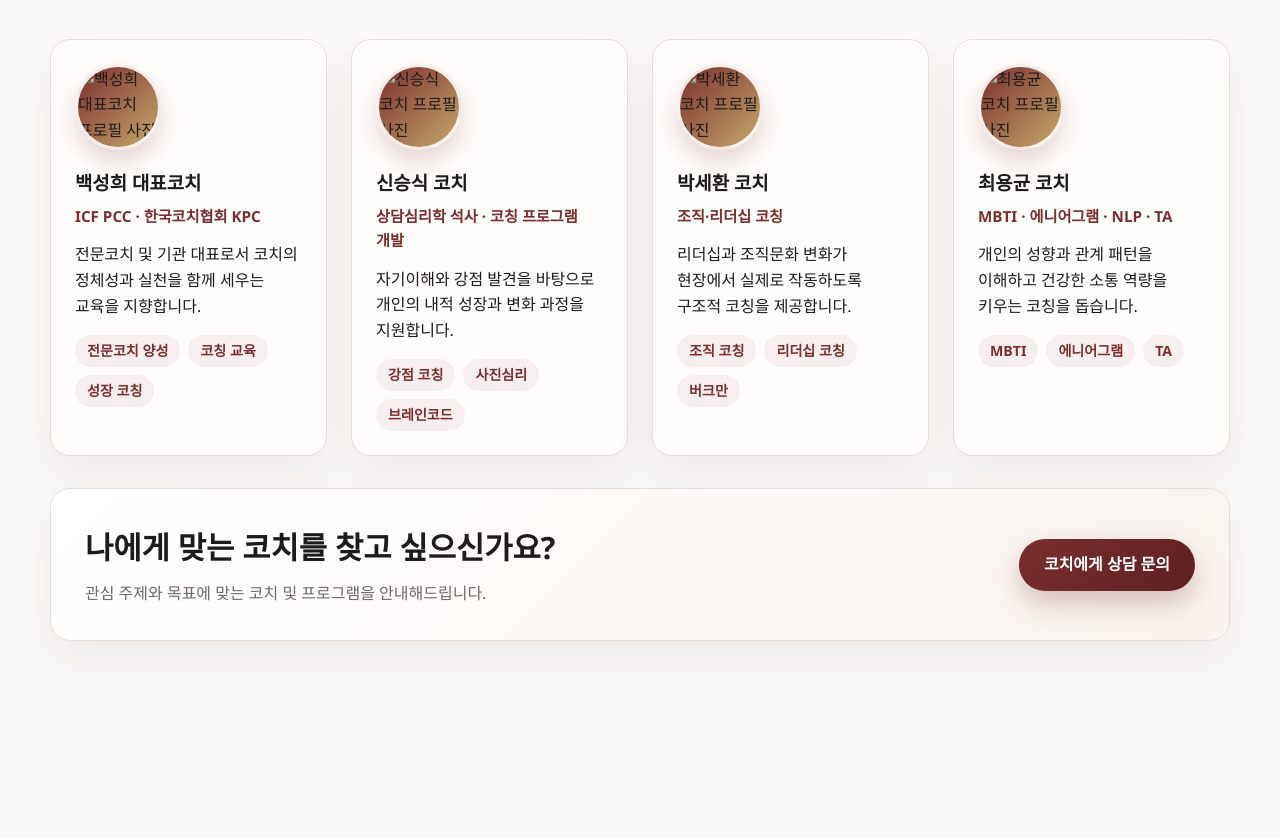
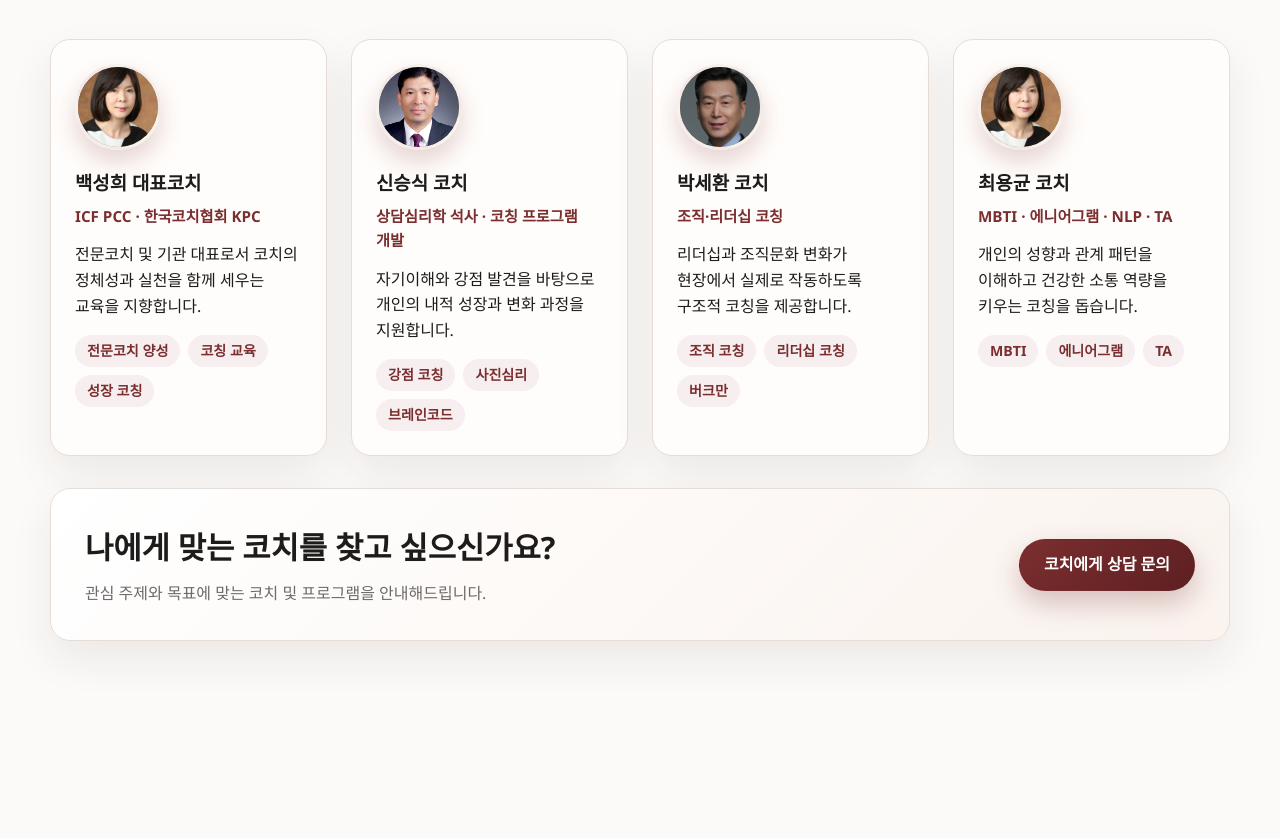
Before and after one commit to shincoach99/miraecoaching, a plain HTML site: page index.html in a window 1280 px wide. Shown: the part 2228-3066 px from the top of the page. Drawn offline with Linux system fonts and the light colour scheme.

Commit message:
Update image paths for coach profile pictures

```diff
--- a/index.html
+++ b/index.html
@@ -426,28 +426,28 @@
         </div>
         <div class="grid coach-grid">
           <article class="card coach-card reveal" data-name="백성희 대표코치" data-role="ICF PCC / 한국코치협회 KPC / 전문코치 및 기관 대표" data-intro="전문코치 양성과 코칭문화 확산을 위해 활동하며, 코치로서의 정체성과 실천을 함께 세우는 교육을 지향합니다." data-specialty="전문코치 양성, 코칭 교육, 성장 코칭" data-career="기관 운영 및 코칭 교육 리딩, 전문코치 양성 프로그램 운영" data-tools="전문코칭, 멘토코칭, 성장 코칭" data-photo="baek-seonghui.jpg">
-            <img class="avatar" src="assets/baek-seonghui.jpg" alt="백성희 대표코치 프로필 사진" loading="lazy" />
+            <img class="avatar" src="./baek-seonghui.jpg" alt="백성희 대표코치 프로필 사진" loading="lazy" />
             <h3 class="coach-name">백성희 대표코치</h3>
             <div class="coach-role">ICF PCC · 한국코치협회 KPC</div>
             <p>전문코치 및 기관 대표로서 코치의 정체성과 실천을 함께 세우는 교육을 지향합니다.</p>
             <div class="coach-meta"><span class="tag">전문코치 양성</span><span class="tag">코칭 교육</span><span class="tag">성장 코칭</span></div>
           </article>
           <article class="card coach-card reveal" data-name="신승식 코치" data-role="상담심리학 석사 / 코칭 프로그램 개발" data-intro="심리와 코칭의 접점을 바탕으로 자기이해와 강점 발견, 내적 성장의 변화를 돕습니다." data-specialty="강점 코칭, 자기이해, 진단 기반 성장 코칭" data-career="코칭 프로그램 개발, 상담심리 기반 성장 지원" data-tools="강점, 사진심리, 브레인코드" data-photo="shin-seungsik.jpg">
-            <img class="avatar" src="assets/shin-seungsik.jpg" alt="신승식 코치 프로필 사진" loading="lazy" />
+            <img class="avatar" src="./shin-seungsik.jpg" alt="신승식 코치 프로필 사진" loading="lazy" />
             <h3 class="coach-name">신승식 코치</h3>
             <div class="coach-role">상담심리학 석사 · 코칭 프로그램 개발</div>
             <p>자기이해와 강점 발견을 바탕으로 개인의 내적 성장과 변화 과정을 지원합니다.</p>
             <div class="coach-meta"><span class="tag">강점 코칭</span><span class="tag">사진심리</span><span class="tag">브레인코드</span></div>
           </article>
           <article class="card coach-card reveal" data-name="박세환 코치" data-role="조직/리더십 코칭 / 버크만 및 조직진단" data-intro="조직과 리더의 변화가 실제 현장에서 작동하도록 리더십과 조직문화 관점의 코칭을 제공합니다." data-specialty="조직 코칭, 리더십 코칭, 조직진단" data-career="조직개발 및 리더십 중심 코칭 지원" data-tools="버크만, 조직풍토 진단, 리더십 스타일 진단" data-photo="park-sehwan.jpg">
-            <img class="avatar" src="assets/park-sehwan.jpg" alt="박세환 코치 프로필 사진" loading="lazy" />
+            <img class="avatar" src="./park-sehwan.jpg" alt="박세환 코치 프로필 사진" loading="lazy" />
             <h3 class="coach-name">박세환 코치</h3>
             <div class="coach-role">조직·리더십 코칭</div>
             <p>리더십과 조직문화 변화가 현장에서 실제로 작동하도록 구조적 코칭을 제공합니다.</p>
             <div class="coach-meta"><span class="tag">조직 코칭</span><span class="tag">리더십 코칭</span><span class="tag">버크만</span></div>
           </article>
           <article class="card coach-card reveal" data-name="최용균 코치" data-role="MBTI / 에니어그램 / NLP / TA 전문" data-intro="성격 이해와 관계 역동에 대한 깊은 통찰을 바탕으로 개인의 성장과 소통 역량 향상을 지원합니다." data-specialty="성격유형 진단, 관계 코칭, 소통 역량 개발" data-career="성격유형 및 커뮤니케이션 기반 코칭 운영" data-tools="MBTI, 에니어그램, NLP, TA" data-photo="choi-yonggyun.jpg">
-            <img class="avatar" src="assets/choi-yonggyun.jpg" alt="최용균 코치 프로필 사진" loading="lazy" />
+            <img class="avatar" src="./choi-yonggyun.jpg" alt="최용균 코치 프로필 사진" loading="lazy" />
             <h3 class="coach-name">최용균 코치</h3>
             <div class="coach-role">MBTI · 에니어그램 · NLP · TA</div>
             <p>개인의 성향과 관계 패턴을 이해하고 건강한 소통 역량을 키우는 코칭을 돕습니다.</p>
```
